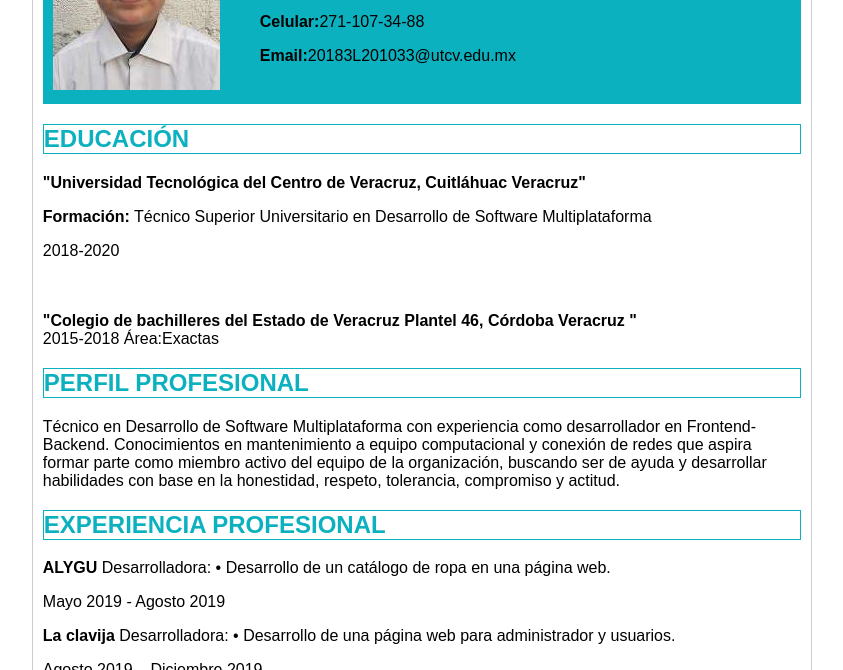
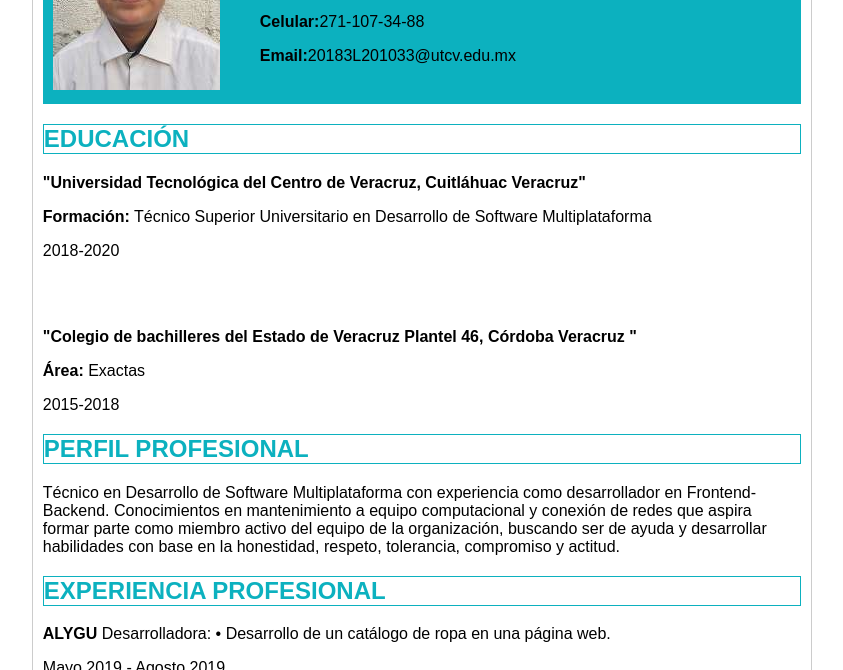
Before and after one commit to yvalerdi/curriculum-yadira-jazmin, a plain HTML site: page index.html in a window 1280 px wide. Shown: the part 130-800 px from the top of the page, without its empty margins (218-1061 px from the left). Drawn offline with Linux system fonts and the light colour scheme.

```diff
--- a/index.html
+++ b/index.html
@@ -34,8 +34,9 @@
                 <p>2018-2020 </p>
                 <br>
                 <br>
-                <b>"Colegio de bachilleres del Estado de Veracruz Plantel 46, Córdoba Veracruz "</b><br/>
-                    2015-2018    Área:Exactas
+                <p><b>"Colegio de bachilleres del Estado de Veracruz Plantel 46, Córdoba Veracruz "</b></p>
+                 <p><b>Área:</b> Exactas</p>
+                <p>2015-2018 </p>
                 </FONT>
                     <div>
                     </div>
```
